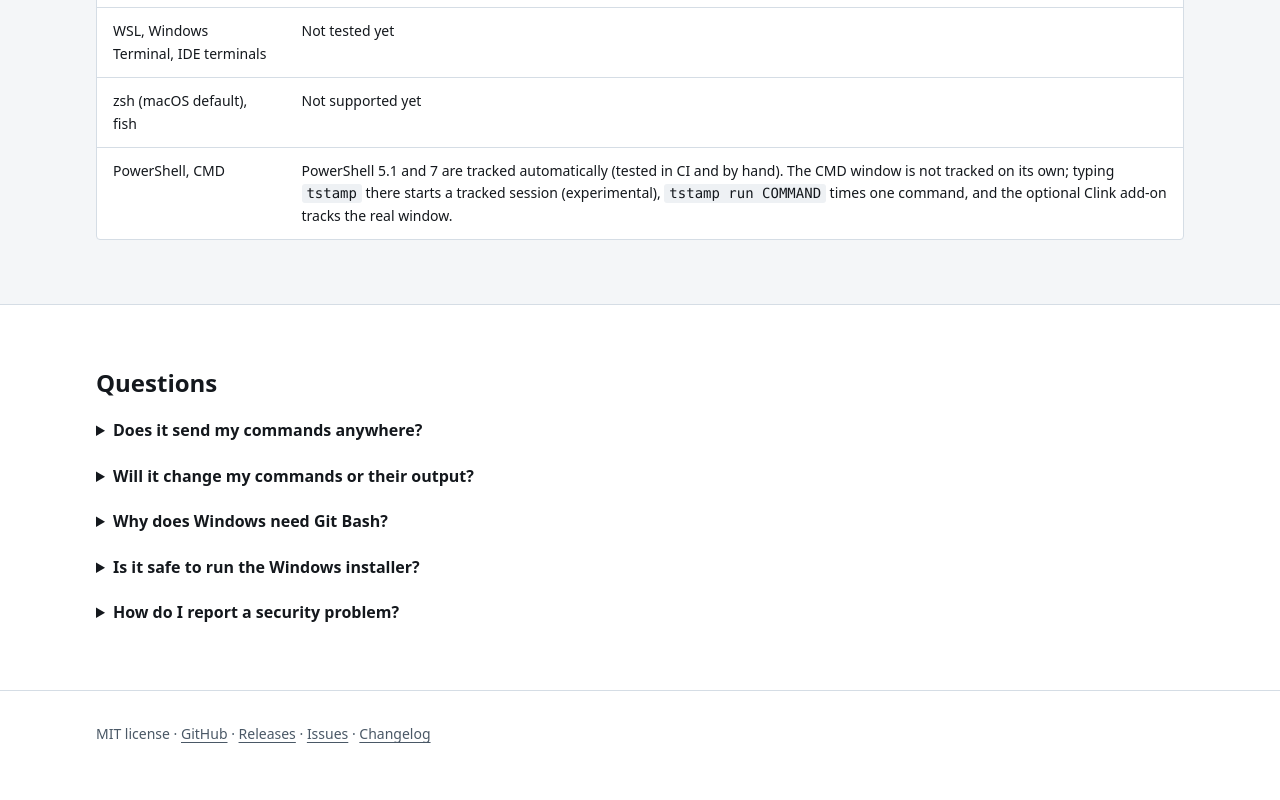
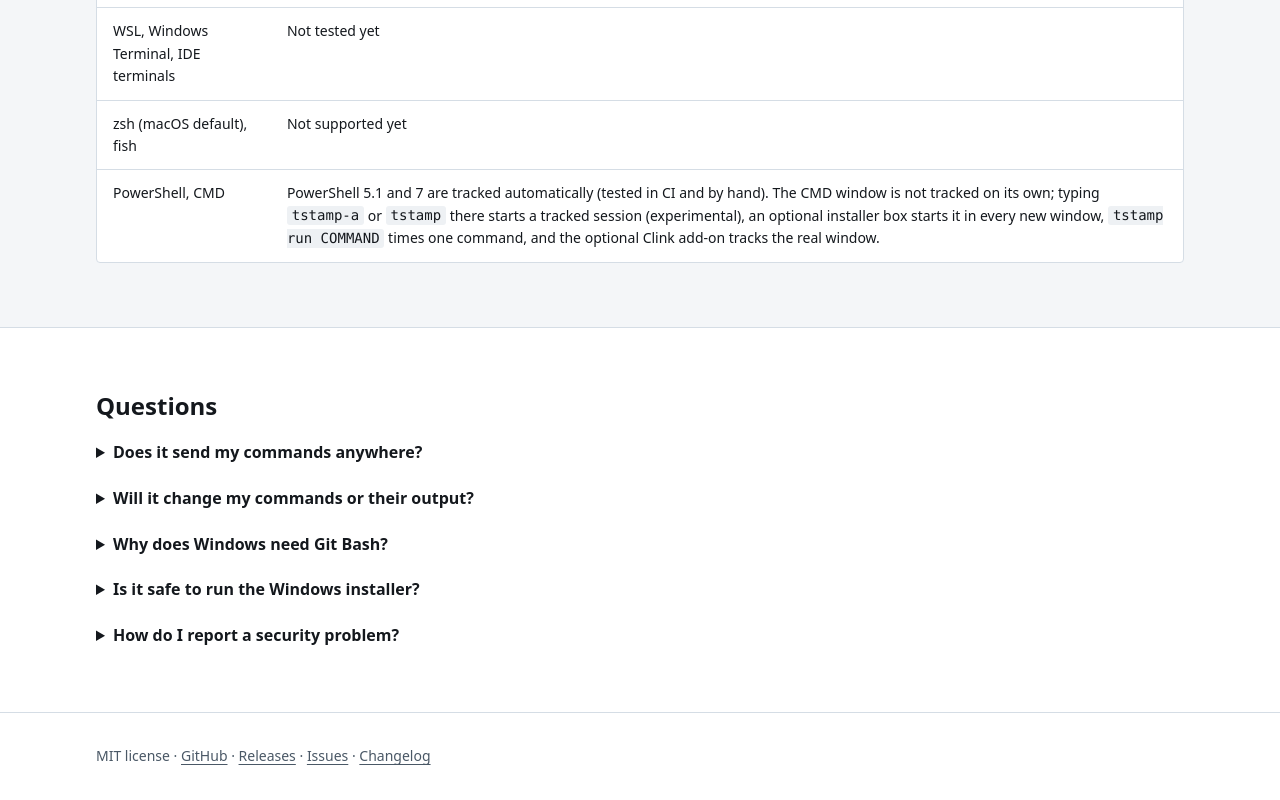
Before and after one commit to abinaze/tstamp, a plain HTML site: page site/index.html in a window 1280 px wide. Shown: the part 3546-4346 px from the top of the page. Before the commit the page ends 4323 px from the top, so only its background shows below. Drawn offline with Linux system fonts and the light colour scheme; no server answers.

Commit message:
docs(site): Command Prompt wording for 0.2.0

```diff
--- a/site/index.html
+++ b/site/index.html
@@ -98,7 +98,7 @@ Build failed.
         <li><h3>Download and open the installer</h3><p>No administrator rights needed. If Windows says &ldquo;unknown publisher&rdquo; (the installer is not code-signed), choose <strong>More info</strong>, then <strong>Run anyway</strong>. Keep &ldquo;Load tstamp in every new Git Bash window&rdquo; ticked; your <code>~/.bashrc</code> is backed up first.</p><p><a class="btn" href="https://github.com/abinaze/tstamp/releases/latest/download/tstamp-windows-setup.exe">Download tstamp-windows-setup.exe</a></p></li>
         <li><h3>Turn it on</h3><p>Open a new Git Bash or PowerShell window and run:</p><div class="cmd"><pre><code id="cmd-win">tstamp-a</code></pre><button class="copy" type="button" data-copy="cmd-win">Copy</button></div></li>
       </ol>
-      <p class="small">In Command Prompt, type <code>tstamp</code> to start a tracked session (experimental), or time one command with <code>tstamp run COMMAND</code>. If PowerShell says scripts are disabled, run <code>Set-ExecutionPolicy -Scope CurrentUser -ExecutionPolicy RemoteSigned</code> once.</p>
+      <p class="small">In Command Prompt, <code>tstamp-a</code> also starts a tracked session in that window (experimental), or time one command with <code>tstamp run COMMAND</code>. If PowerShell says scripts are disabled, run <code>Set-ExecutionPolicy -Scope CurrentUser -ExecutionPolicy RemoteSigned</code> once.</p>
       <p class="small">Uninstall: Windows Settings, then Apps, then tstamp.</p>
     </div>
 
@@ -162,7 +162,7 @@ Build failed.
         <tr><td>Restart behaviour</td><td>Tested with a real restart in Git Bash. Not yet tested in PowerShell.</td></tr>
         <tr><td>WSL, Windows Terminal, IDE terminals</td><td>Not tested yet</td></tr>
         <tr><td>zsh (macOS default), fish</td><td>Not supported yet</td></tr>
-        <tr><td>PowerShell, CMD</td><td>PowerShell 5.1 and 7 are tracked automatically (tested in CI and by hand). The CMD window is not tracked on its own; typing <code>tstamp</code> there starts a tracked session (experimental), <code>tstamp run COMMAND</code> times one command, and the optional Clink add-on tracks the real window.</td></tr>
+        <tr><td>PowerShell, CMD</td><td>PowerShell 5.1 and 7 are tracked automatically (tested in CI and by hand). The CMD window is not tracked on its own; typing <code>tstamp-a</code> or <code>tstamp</code> there starts a tracked session (experimental), an optional installer box starts it in every new window, <code>tstamp run COMMAND</code> times one command, and the optional Clink add-on tracks the real window.</td></tr>
       </tbody>
     </table></div>
   </div>
```
